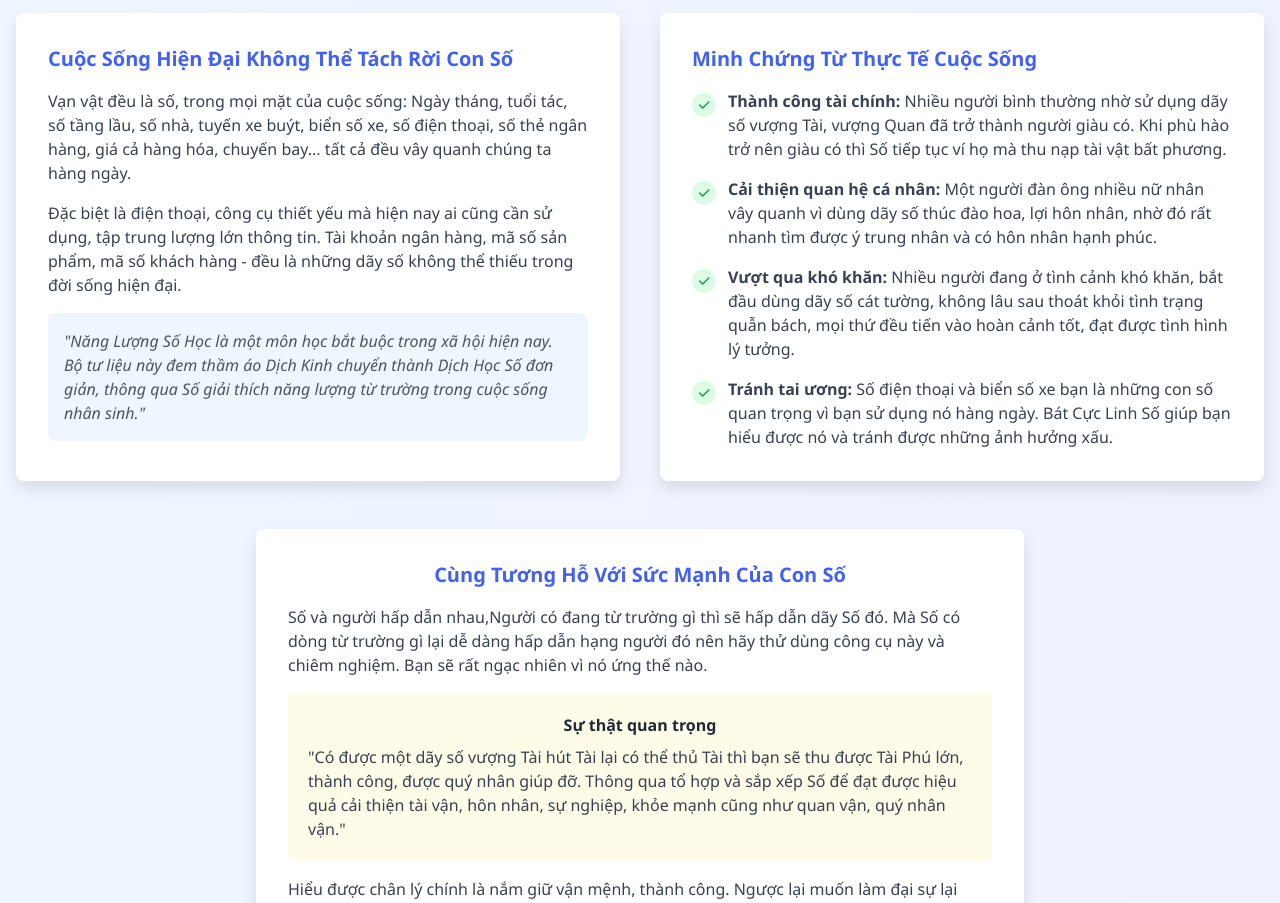
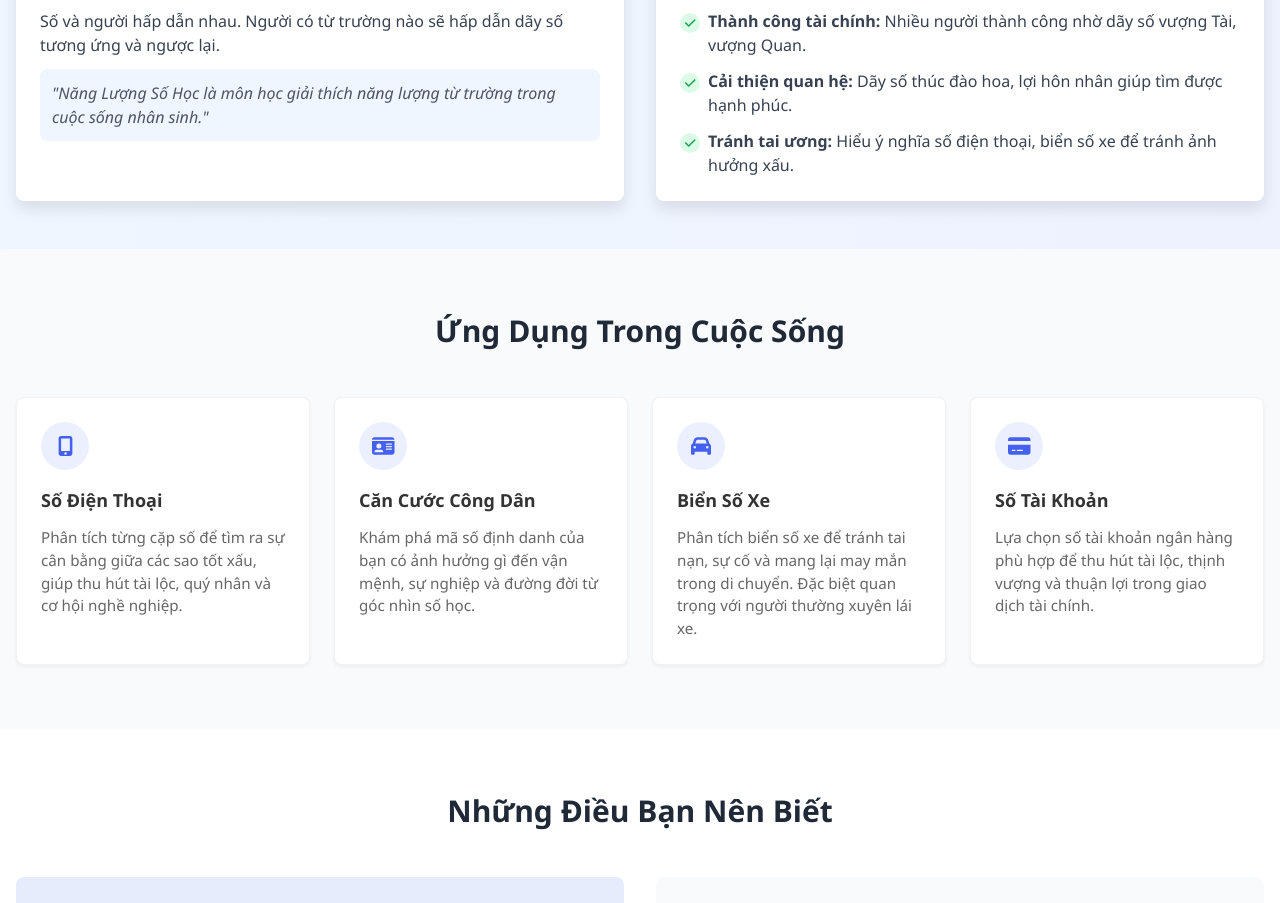
Before and after one commit to huythanhnguyen/phong_thuy_so, a Vue app: page / in a window 1280 px wide. Shown: the part 880-1783 px from the top of the page. Built offline with nearby package versions, Linux system fonts and the light colour scheme.

Commit message:
Cập nhật nội dung và cấu trúc của HomeView, thay đổi tiêu đề và mô tả để nhấn mạnh tầm quan trọng của con số trong cuộc sống, đồng thời cải thiện định dạng và bố cục của các phần nội dung.

```diff
--- a/src/views/HomeView.vue
+++ b/src/views/HomeView.vue
@@ -32,73 +32,56 @@
       </div>
     </section>
 
-    <!-- Lý Do Tin Vào Bát Cục Linh Số Section - MỚI -->
-   <!-- Section Tại Sao Bát Cục Linh Số Phù Hợp Với Mọi Người -->
-<section class="py-16 bg-gradient-to-r from-blue-50 to-indigo-50">
+    <section class="py-12 bg-gradient-to-r from-blue-50 to-indigo-50">
   <div class="container mx-auto px-4">
-    <h2 class="text-3xl font-bold text-center mb-8">Tại Sao Bát Cục Linh Số Phù Hợp Với Mọi Người</h2>
-    <p class="text-center text-lg text-gray-700 mb-12 max-w-3xl mx-auto">
-      Trong thời đại số, vạn vật quanh ta đều gắn liền với những con số có ảnh hưởng sâu sắc đến cuộc sống
+    <h2 class="text-3xl font-bold text-center mb-6">Bát Cực Linh Số là gì?</h2>
+    <p class="text-center text-lg text-gray-700 mb-8 max-w-3xl mx-auto">
+      Trong thời đại số, con số ảnh hưởng sâu sắc đến cuộc sống hàng ngày
     </p>
 
-    <div class="grid md:grid-cols-2 gap-10">
-      <div class="bg-white rounded-lg shadow-lg p-8">
-        <h3 class="text-xl font-bold mb-4 text-primary">Cuộc Sống Hiện Đại Không Thể Tách Rời Con Số</h3>
-        <p class="text-gray-700 mb-4">
-          Vạn vật đều là số, trong mọi mặt của cuộc sống: Ngày tháng, tuổi tác, số tầng lầu, số nhà, tuyến xe buýt, biển số xe, số điện thoại, số thẻ ngân hàng, giá cả hàng hóa, chuyến bay... tất cả đều vây quanh chúng ta hàng ngày.
+    <div class="grid md:grid-cols-2 gap-8">
+      <div class="bg-white rounded-lg shadow-lg p-6">
+        <h3 class="text-xl font-bold mb-3 text-primary">Con Số Trong Cuộc Sống</h3>
+        <p class="text-gray-700 mb-3">
+          Số và người hấp dẫn nhau. Người có từ trường nào sẽ hấp dẫn dãy số tương ứng và ngược lại.
         </p>
-        <p class="text-gray-700 mb-4">
-          Đặc biệt là điện thoại, công cụ thiết yếu mà hiện nay ai cũng cần sử dụng, tập trung lượng lớn thông tin. Tài khoản ngân hàng, mã số sản phẩm, mã số khách hàng - đều là những dãy số không thể thiếu trong đời sống hiện đại.
-        </p>
-        <div class="bg-blue-50 p-4 rounded-lg">
+        <div class="bg-blue-50 p-3 rounded-lg">
           <p class="italic text-gray-600">
-            "Năng Lượng Số Học là một môn học bắt buộc trong xã hội hiện nay. Bộ tư liệu này đem thầm áo Dịch Kinh chuyển thành Dịch Học Số đơn giản, thông qua Số giải thích năng lượng từ trường trong cuộc sống nhân sinh."
+            "Năng Lượng Số Học là môn học giải thích năng lượng từ trường trong cuộc sống nhân sinh."
           </p>
         </div>
       </div>
 
-      <div class="bg-white rounded-lg shadow-lg p-8">
-        <h3 class="text-xl font-bold mb-4 text-primary">Minh Chứng Từ Thực Tế Cuộc Sống</h3>
-        <ul class="space-y-4">
+      <div class="bg-white rounded-lg shadow-lg p-6">
+        <h3 class="text-xl font-bold mb-3 text-primary">Minh Chứng Thực Tế</h3>
+        <ul class="space-y-3">
           <li class="flex items-start">
-            <div class="flex-shrink-0 h-6 w-6 rounded-full bg-green-100 flex items-center justify-center mt-1">
+            <div class="flex-shrink-0 h-5 w-5 rounded-full bg-green-100 flex items-center justify-center mt-1">
               <font-awesome-icon icon="check" class="text-green-600 text-xs" />
             </div>
-            <div class="ml-3">
+            <div class="ml-2">
               <p class="text-gray-700">
-                <span class="font-semibold">Thành công tài chính:</span> Nhiều người bình thường nhờ sử dụng dãy số vượng Tài, vượng Quan đã trở thành người giàu có. Khi phù hào trở nên giàu có thì Số tiếp tục ví họ mà thu nạp tài vật bất phương.
+                <span class="font-semibold">Thành công tài chính:</span> Nhiều người thành công nhờ dãy số vượng Tài, vượng Quan.
               </p>
             </div>
           </li>
           <li class="flex items-start">
-            <div class="flex-shrink-0 h-6 w-6 rounded-full bg-green-100 flex items-center justify-center mt-1">
+            <div class="flex-shrink-0 h-5 w-5 rounded-full bg-green-100 flex items-center justify-center mt-1">
               <font-awesome-icon icon="check" class="text-green-600 text-xs" />
             </div>
-            <div class="ml-3">
+            <div class="ml-2">
               <p class="text-gray-700">
-                <span class="font-semibold">Cải thiện quan hệ cá nhân:</span> Một người đàn ông nhiều nữ nhân vây quanh vì dùng dãy số thúc đào hoa, lợi hôn nhân, nhờ đó rất nhanh tìm được ý trung nhân và có hôn nhân hạnh phúc.
+                <span class="font-semibold">Cải thiện quan hệ:</span> Dãy số thúc đào hoa, lợi hôn nhân giúp tìm được hạnh phúc.
               </p>
             </div>
           </li>
           <li class="flex items-start">
-            <div class="flex-shrink-0 h-6 w-6 rounded-full bg-green-100 flex items-center justify-center mt-1">
+            <div class="flex-shrink-0 h-5 w-5 rounded-full bg-green-100 flex items-center justify-center mt-1">
               <font-awesome-icon icon="check" class="text-green-600 text-xs" />
             </div>
-            <div class="ml-3">
+            <div class="ml-2">
               <p class="text-gray-700">
-                <span class="font-semibold">Vượt qua khó khăn:</span> Nhiều người đang ở tình cảnh khó khăn, bắt đầu dùng dãy số cát tường, không lâu sau thoát khỏi tình trạng quẫn bách, mọi thứ đều tiến vào hoàn cảnh tốt, đạt được tình hình lý tưởng.
-              </p>
-            </div>
-          </li>
-          <li class="flex items-start">
-            <div class="flex-shrink-0 h-6 w-6 rounded-full bg-green-100 flex items-center justify-center mt-1">
-              <font-awesome-icon icon="check" class="text-green-600 text-xs" />
-            </div>
-            <div class="ml-3">
-              <p class="text-gray-700">
-                <span class="font-semibold">Tránh tai ương:</span>
-                Số điện thoại và biển số xe bạn là những con số quan trọng vì bạn sử dụng nó hàng ngày.
-                Bát Cực Linh Số giúp bạn hiểu được nó và tránh được những ảnh hưởng xấu.
+                <span class="font-semibold">Tránh tai ương:</span> Hiểu ý nghĩa số điện thoại, biển số xe để tránh ảnh hưởng xấu.
               </p>
             </div>
           </li>
@@ -106,25 +89,6 @@
       </div>
     </div>
 
-    <div class="mt-12 bg-white rounded-lg shadow-lg p-8 max-w-3xl mx-auto">
-      <h3 class="text-xl font-bold mb-4 text-center text-primary">Cùng Tương Hỗ Với Sức Mạnh Của Con Số</h3>
-      <p class="text-gray-700 mb-4">
-        Số và người hấp dẫn nhau,Người có đang từ trường gì thì sẽ hấp dẫn dãy Số đó.
-         Mà Số có dòng từ trường gì lại dễ dàng hấp dẫn hạng người đó nên hãy thử dùng công cụ này và chiêm nghiệm.
-         Bạn sẽ rất ngạc nhiên vì nó ứng thế nào.
-      </p>
-      <div class="bg-yellow-50 p-5 rounded-lg">
-        <p class="font-semibold text-center text-gray-800 mb-2">Sự thật quan trọng</p>
-        <p class="text-gray-700">
-          "Có được một dãy số vượng Tài hút Tài lại có thể thủ Tài thì bạn sẽ thu được Tài Phú lớn, thành công, được quý nhân giúp đỡ.
-          Thông qua tổ hợp và sắp xếp Số để đạt được hiệu quả cải thiện tài vận, hôn nhân, sự nghiệp, khỏe mạnh cũng như quan vận, quý nhân vận."
-        </p>
-      </div>
-      <p class="text-gray-700 mt-4">
-        Hiểu được chân lý chính là nắm giữ vận mệnh, thành công.
-        Ngược lại muốn làm đại sự lại không có quý nhân nâng đỡ mà buồn khổ, phiền não, cảm thấy mình không gặp thời, mệnh vận trêu người.
-      </p>
-    </div>
   </div>
 </section>
 
```
